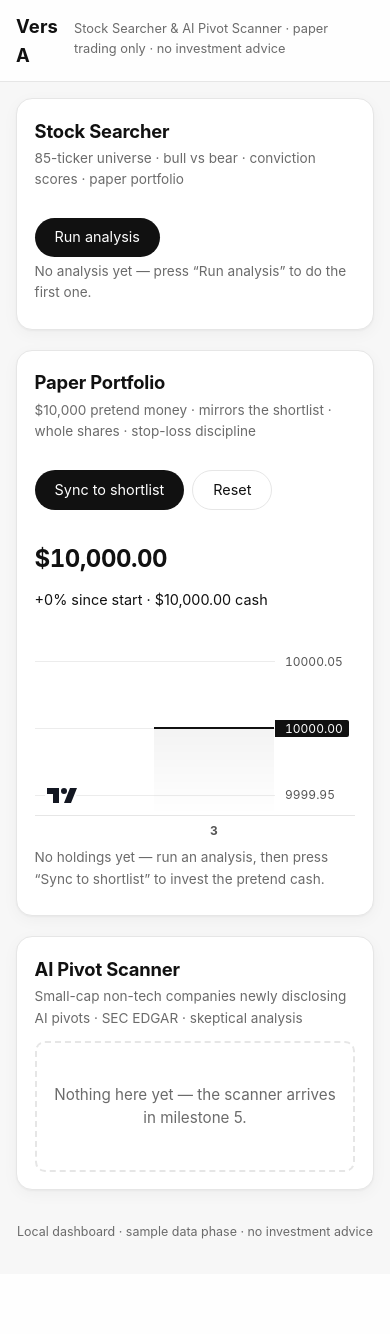
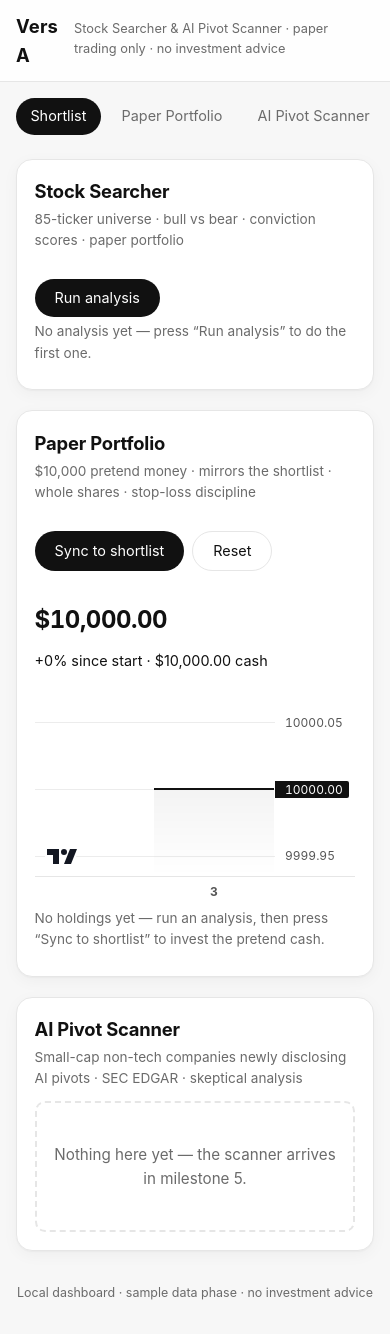
Before and after one commit to leonwx9/Vers-A-Stock-List, a Flask app: page / in a window 390 px wide. Before the commit the page ends 1239 px from the top, so only its background shows below. Run offline with Flask 3, Linux system fonts and the light colour scheme.

Commit message:
Feedback: sidebar navigation + collapsible ticker and holdings tables
Sticky left rail jumps to Shortlist / Paper Portfolio / AI Pivot Scanner
(highlights the section on screen; becomes a chip row on phones). The
85-ticker table and the holdings table each get a Hide/Show toggle whose
state survives reloads via localStorage.

Co-Authored-By: Claude Fable 5 <noreply@anthropic.com>

```diff
--- a/dashboard/static/app.js
+++ b/dashboard/static/app.js
@@ -10,6 +10,11 @@ const runButton = document.getElementById("run-analysis-btn");
 let currentRows = [];                       // the rows currently displayed
 let sortState = { key: "conviction", dir: -1 };  // default: best score first
 let filterText = "";
+
+// Collapse preferences survive page reloads via localStorage (a tiny
+// key-value store the browser keeps per site).
+let tableCollapsed = localStorage.getItem("collapse-tickers") === "1";
+let holdingsCollapsed = localStorage.getItem("collapse-holdings") === "1";
 
 /* ── 1. Load whatever analysis already exists ─────────────────────────── */
 async function loadExisting() {
@@ -98,6 +103,17 @@ function renderShortlist(data) {
 }
 
 function renderTable() {
+  // When collapsed, show just the heading with a "Show" button.
+  if (tableCollapsed) {
+    document.getElementById("analysis-table").innerHTML = `
+      <div class="panel-header" style="margin-top:1rem">
+        <h3 class="subheading">All ${currentRows.length} tickers</h3>
+        <button id="toggle-table" class="mini-btn">Show</button>
+      </div>`;
+    wireTableToggle();
+    return;
+  }
+
   // Apply the search filter, then the current sort.
   const text = filterText.toLowerCase();
   const rows = currentRows
@@ -136,8 +152,11 @@ function renderTable() {
   document.getElementById("analysis-table").innerHTML = `
     <div class="panel-header" style="margin-top:1rem">
       <h3 class="subheading">All ${rows.length} tickers <span class="hint">(click a row to open its page)</span></h3>
-      <input id="filter-input" class="filter-input" type="search"
-             placeholder="Filter by ticker or name…" value="${filterText}">
+      <div class="btn-row">
+        <input id="filter-input" class="filter-input" type="search"
+               placeholder="Filter by ticker or name…" value="${filterText}">
+        <button id="toggle-table" class="mini-btn">Hide</button>
+      </div>
     </div>
     <table>
       <thead>
@@ -177,6 +196,17 @@ function renderTable() {
     const el = document.getElementById("filter-input");
     el.focus();
     el.setSelectionRange(el.value.length, el.value.length);
+  });
+
+  wireTableToggle();
+}
+
+/* The Hide/Show button for the big ticker table. */
+function wireTableToggle() {
+  document.getElementById("toggle-table").addEventListener("click", () => {
+    tableCollapsed = !tableCollapsed;
+    localStorage.setItem("collapse-tickers", tableCollapsed ? "1" : "0");
+    renderTable();
   });
 }
 
@@ -266,6 +296,21 @@ function renderHoldings(holdings) {
       then press “Sync to shortlist” to invest the pretend cash.</p>`;
     return;
   }
+
+  const toggleBtn = `<button id="toggle-holdings" class="mini-btn">
+    ${holdingsCollapsed ? "Show" : "Hide"}</button>`;
+
+  // When collapsed, show just the heading with a "Show" button.
+  if (holdingsCollapsed) {
+    box.innerHTML = `
+      <div class="panel-header">
+        <h3 class="subheading">Holdings (${holdings.length})</h3>
+        ${toggleBtn}
+      </div>`;
+    wireHoldingsToggle(holdings);
+    return;
+  }
+
   const rows = holdings.map((h) => `
     <tr class="main-row" data-symbol="${h.symbol}">
       <td><strong>${h.symbol}</strong></td>
@@ -280,7 +325,10 @@ function renderHoldings(holdings) {
     </tr>`).join("");
 
   box.innerHTML = `
-    <h3 class="subheading">Holdings</h3>
+    <div class="panel-header">
+      <h3 class="subheading">Holdings (${holdings.length})</h3>
+      ${toggleBtn}
+    </div>
     <table>
       <thead><tr>
         <th>Ticker</th><th>Shares</th><th>Paid</th><th>Now</th><th>Value</th><th>P / L</th><th></th>
@@ -290,6 +338,36 @@ function renderHoldings(holdings) {
 
   box.querySelectorAll(".main-row").forEach((row) =>
     row.addEventListener("click", () => openTicker(row.dataset.symbol)));
+  wireHoldingsToggle(holdings);
+}
+
+/* The Hide/Show button for the holdings table. */
+function wireHoldingsToggle(holdings) {
+  document.getElementById("toggle-holdings").addEventListener("click", () => {
+    holdingsCollapsed = !holdingsCollapsed;
+    localStorage.setItem("collapse-holdings", holdingsCollapsed ? "1" : "0");
+    renderHoldings(holdings);
+  });
 }
 
 loadPortfolio();
+
+/* ── Sidebar: highlight the section currently on screen ──────────────── */
+/* An IntersectionObserver tells us when each section crosses a band near
+   the top of the viewport; the matching sidebar link turns black. */
+const sideLinks = [...document.querySelectorAll(".side-link")];
+const observer = new IntersectionObserver(
+  (entries) => {
+    entries.forEach((entry) => {
+      if (!entry.isIntersecting) return;
+      sideLinks.forEach((link) =>
+        link.classList.toggle(
+          "active",
+          link.getAttribute("href") === `#${entry.target.id}`,
+        ));
+    });
+  },
+  { rootMargin: "-20% 0px -70% 0px" }, // the "reading band" near the top
+);
+["stock-searcher", "portfolio", "pivot-scanner"].forEach((id) =>
+  observer.observe(document.getElementById(id)));
--- a/dashboard/static/style.css
+++ b/dashboard/static/style.css
@@ -393,3 +393,70 @@ th:hover { color: var(--ink); }
   flex-wrap: wrap;
   margin: 0.25rem 0 0.75rem;
 }
+
+/* ── Sidebar navigation ────────────────────────────────────────────── */
+/* Clicking a sidebar link glides to the section instead of jumping. */
+html { scroll-behavior: smooth; }
+
+/* Sections stop below the sticky header instead of hiding under it. */
+.panel { scroll-margin-top: 4.5rem; }
+
+/* Two columns: a slim nav rail on the left, the content on the right. */
+.layout {
+  display: grid;
+  grid-template-columns: 180px minmax(0, 1fr);
+  gap: 1.25rem;
+  max-width: 1280px;
+  margin: 0 auto;
+  padding: 1.5rem;
+}
+
+/* .layout now owns the outer spacing, so main only keeps its inner grid. */
+.layout main { padding: 0; margin: 0; max-width: none; }
+
+.sidebar {
+  position: sticky;
+  top: 4.25rem;              /* sits just below the sticky header */
+  align-self: start;         /* don't stretch to full column height */
+  display: flex;
+  flex-direction: column;
+  gap: 0.25rem;
+}
+
+.side-link {
+  color: var(--ink-soft);
+  text-decoration: none;
+  font-size: 0.9rem;
+  padding: 0.45rem 0.9rem;
+  border-radius: 999px;
+  transition: background 0.15s, color 0.15s;
+}
+.side-link:hover { background: #ececec; color: var(--ink); }
+.side-link.active { background: var(--ink); color: var(--paper); }
+
+/* Small quiet button for collapsing tables. */
+.mini-btn {
+  font: inherit;
+  font-size: 0.75rem;
+  background: transparent;
+  color: var(--ink-soft);
+  border: 1px solid var(--line);
+  border-radius: 999px;
+  padding: 0.15rem 0.7rem;
+  cursor: pointer;
+  transition: background 0.15s, color 0.15s;
+}
+.mini-btn:hover { background: var(--paper-dim); color: var(--ink); }
+
+/* On narrow screens the rail becomes a horizontal chip row up top. */
+@media (max-width: 900px) {
+  .layout { grid-template-columns: 1fr; padding: 1rem; }
+  .sidebar {
+    position: static;
+    flex-direction: row;
+    overflow-x: auto;
+    gap: 0.4rem;
+    padding-bottom: 0.25rem;
+  }
+  .side-link { white-space: nowrap; }
+}
--- a/dashboard/templates/index.html
+++ b/dashboard/templates/index.html
@@ -14,6 +14,15 @@
     <a class="wordmark" href="/">Vers A</a>
     <span class="header-note">Stock Searcher &amp; AI Pivot Scanner · paper trading only · no investment advice</span>
   </header>
+
+  <div class="layout">
+
+  <!-- ── Sidebar: jump between sections without scrolling ────────────── -->
+  <nav class="sidebar" id="sidebar">
+    <a class="side-link" href="#stock-searcher">Shortlist</a>
+    <a class="side-link" href="#portfolio">Paper Portfolio</a>
+    <a class="side-link" href="#pivot-scanner">AI Pivot Scanner</a>
+  </nav>
 
   <main>
     <!-- ── Section 1: the Stock Searcher ─────────────────────────────── -->
@@ -73,6 +82,8 @@
     </section>
   </main>
 
+  </div><!-- /.layout -->
+
   <footer class="site-footer">
     Local dashboard · sample data phase · no investment advice
   </footer>
```
